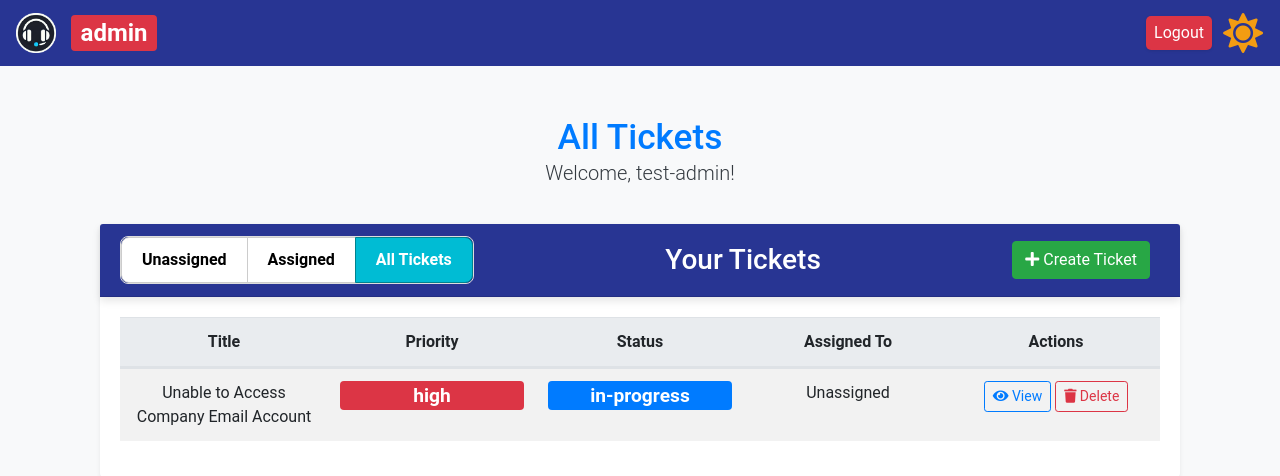
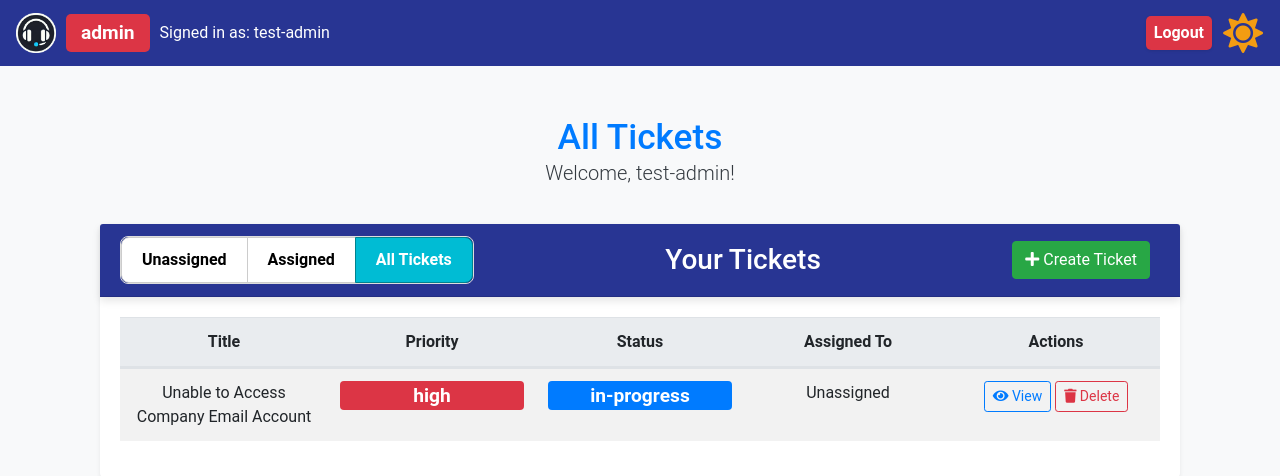
Before and after one commit to Hiru5han/QA-project-weabapp, a Flask app: page /all_tickets in a window 1280 px wide. Shown: the top 476 px of the page. Run offline with Flask 3, Linux system fonts and the light colour scheme; a user stored in the database is signed in; some libraries are stand-ins or nearby versions.

Commit message:
adding in "signed in as" sign

```diff
--- a/app/static/styles.css
+++ b/app/static/styles.css
@@ -97,20 +97,22 @@ h2 {
   font-size: 2.2em;
 }
 
-.badge-role-support {
+/* .badge-role-support {
   background-color: #28a745; /* Secondary Colour for support role */
-  color: white;
-}
+/* color: white; */
+/* } */
 
-.badge-role-admin {
+/* .badge-role-admin {
   background-color: #dc3545; /* Red for admin role */
-  color: white;
-}
+/* color: white; */
+/* */
+*/
+/* } */
 
-.badge-role-user {
+/* .badge-role-user {
   background-color: #17a2b8; /* Teal for user role */
-  color: white;
-}
+  /* color: white; */
+/* } */
 
 /* Ensure consistent width for status and priority badges */
 .badge-status {
@@ -174,6 +176,11 @@ h2 {
 .navbar .navbar-brand,
 .navbar .nav-link {
   color: #ffffff; /* Custom text colour */
+}
+
+.navbar-brand {
+  display: flex;
+  align-items: center;
 }
 
 .navbar .nav-link:hover {
@@ -308,8 +315,14 @@ h2 {
 }
 
 .role-badge {
+  margin-left: 15px;
+  padding: 5px 10px;
+  background-color: #dc3545; /* Red background to match the badge style */
+  color: white;
+  border-radius: 5px;
+  font-weight: bold;
   display: inline-block;
-  margin-left: 10px;
+  font-size: 1rem; /* Adjust font size as needed */
   vertical-align: middle;
 }
 
@@ -675,10 +688,11 @@ body.dark-mode .badge-priority-high {
   box-shadow: 0 1px 3px rgba(0, 0, 0, 0.1);
   white-space: nowrap;
   justify-content: space-between;
-  margin-left: 5px; /* Small margin to create space between "Priority:" and the badge */
   color: #fff; /* White text for visibility */
   background-color: #dc3545; /* Red background specific to logout */
   text-decoration: none; /* Remove underline from link */
+  margin-left: auto;
+  font-weight: bold;
 }
 
 body.dark-mode .logout-badge {
@@ -707,3 +721,56 @@ body.dark-mode .logout-badge:hover {
   display: flex;
   align-items: center; /* Vertically aligns children (Logout button and toggle button) */
 }
+
+.role-container {
+  display: flex;
+  align-items: center;
+}
+
+.badge-role-admin,
+.badge-role-support,
+.badge-role-user {
+  padding: 0 15px; /* Adjust padding for horizontal centering */
+  border-radius: 5px;
+  font-weight: bold;
+  font-size: 1.2rem; /* Keep font size as needed */
+  margin-right: 10px; /* Space between badge and text */
+  margin-left: 10px;
+  height: 38px; /* Ensure consistent height */
+  display: flex;
+  align-items: center;
+  justify-content: center;
+  line-height: 38px; /* Set line-height to match the height of the badge */
+  text-align: center; /* Ensure text is centered */
+}
+
+.user-info {
+  color: white;
+  font-size: 1rem;
+  font-weight: 400;
+}
+
+/* Ensures proper alignment and spacing */
+.role-container .badge {
+  display: inline-block;
+}
+
+.badge-role {
+  padding: 5px 10px;
+  border-radius: 5px;
+  font-weight: bold;
+  font-size: 1rem;
+  margin-right: 10px;
+}
+
+.badge-role-admin {
+  background-color: #dc3545; /* Red for admin role */
+}
+
+.badge-role-support {
+  background-color: #28a745; /* Green for support role */
+}
+
+.badge-role-user {
+  background-color: #17a2b8; /* Teal for user role */
+}
--- a/app/templates/base.html
+++ b/app/templates/base.html
@@ -34,10 +34,11 @@
           style="height: 40px"
         />
         {% if current_user.is_authenticated %}
-        <div class="role-badge">
-          <span class="badge badge-role-{{ current_user.role }}"
+        <div class="role-container">
+          <span class="badge badge-role-{{ current_user.role | lower }}"
             >{{ current_user.role }}</span
           >
+          <span class="user-info">Signed in as: {{ current_user.name }}</span>
         </div>
         {% endif %}
       </a>
```
Also changed, not shown: instance/helpdesk.db, 1 other file.
